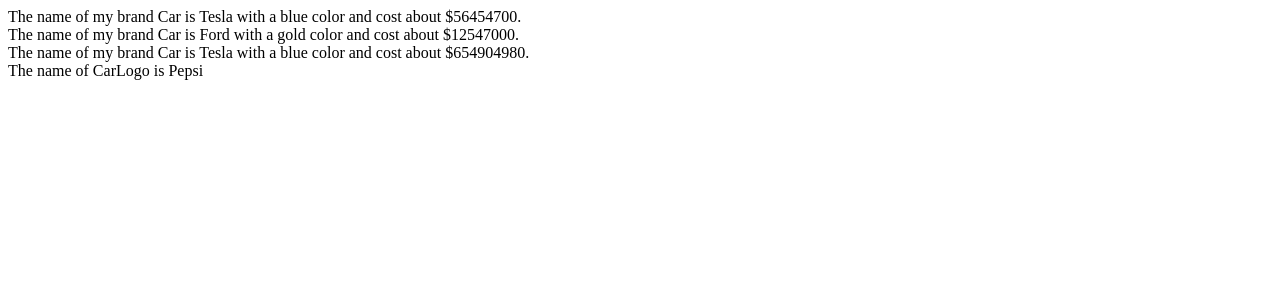
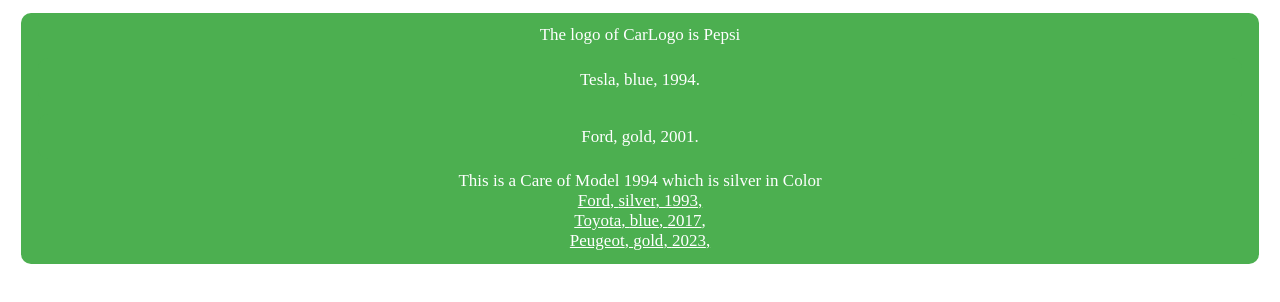
Before and after one commit to tuhamworld/react-fam, a React (Create React App) app: page / in a window 1280 px wide. Shown: the top 302 px of the page. Built offline with nearby package versions, Linux system fonts and the light colour scheme.

Commit message:
props destructuring

```diff
--- a/src/App.js
+++ b/src/App.js
@@ -6,22 +6,56 @@
 // import Car from "./components/CarProps";
 // import CarLogo from "./components/CarProps";
 
-import { Car, CarLogo } from "./components/CarProps";
+import { Car, CarLogo, CarData, CarArrays } from "./components/CarProps";
 import "./index.css";
 
 function App() {
+
+  const carList = [{
+    brand: 'Ford',
+    year: 1993,
+    color: "silver"
+  },
+    {
+      brand: "Toyota",
+      year: 2017,
+      color: "blue"
+    },
+    {
+      brand: "Peugeot",
+      year: 2023,
+      color: "gold"
+    }]
+
+  const listOfCars = carList.map((car) => {
+        return <CarArrays data={car} />
+  })
+
   return (
-    <>
-      {/* <HoverEvent /> */}
+    <div className="car">
 
-      <Car brand="Tesla" color="blue" price="56454700" />
-      <Car brand="Ford" color="gold" price="12547000" />
-          <Car brand="Tesla" color="blue" price="654904980" />
+      {/* Using Props */}
+      <CarLogo logo="Pepsi" />
 
 
+      {/* Parsing in data from props destructuring*/}
+      <Car brand="Tesla" color="blue" year="1994" />
+      <Car brand="Ford" color="gold" year="2001" />
 
-          <CarLogo logo="Pepsi"/>
-    </>
+
+      {/* Using data destructuring in data */}
+      <CarData
+        data={{
+          year: 1994,
+          color: "silver",
+        }}
+      />
+
+
+{listOfCars}
+
+
+    </div>
   );
 }
 
--- a/src/components/CarProps.js
+++ b/src/components/CarProps.js
@@ -1,14 +1,36 @@
-import React from 'react';
+import React from "react";
 
-function Car({brand, color, price}) {
-    return <div className="car">
-        The name of my brand Car is {brand} with a {color} color and cost about ${price}.
-    </div>
+// Using props
+function CarLogo(props) {
+  return <div> The logo of CarLogo is {props.logo}</div>;
 }
 
-function CarLogo(props) {
-    return <div> The name of CarLogo is {props.logo}</div>
+// Using Props destructuring
+function Car({ brand, color, year }) {
+  return (
+    <div className="car">
+      {brand}, {color}, {year}.    </div>
+  );
 }
 
+// Using destructuring and parsing object data in Apps
+function CarData({ data }) {
+  return (
+    <div>
+      {" "}
+      This is a Care of Model {data.year} which is {data.color} in Color{" "}
+    </div>
+  );
+}
+
+// Using Array of Cars
+
+function CarArrays({data}) {
+  return (
+    <div className="CarArrays">{data.brand}, {data.color}, {data.year}, { data.engine}</div>
+  )
+}
+
+
 // export default Car;
-export { Car, CarLogo };
+export { Car, CarLogo, CarData, CarArrays };
--- a/src/index.css
+++ b/src/index.css
@@ -88,18 +88,24 @@
 
 }
 
-/* .car {
+.car {
   background-color: #4caf50;
-  max-width: 70%;
+  max-width: 100%;
   display: flex;
   text-align: center;
   color: #fff;
   align-items: center;
   justify-content: center;
-  margin: 20%;
-  padding: 1%;
   font-family: 'Poppins';
-  font-size: 30px;
-   margin-left: 4%;
-  margin-top: 4%;
-} */
+  font-size: 17px;
+  margin: 1% 1%;
+  padding: 1% 5px;
+  border-radius: 10px;
+  border: none;
+  display: block;
+}
+
+.CarArrays {
+  text-decoration: underline;
+  cursor: pointer;
+}
```
